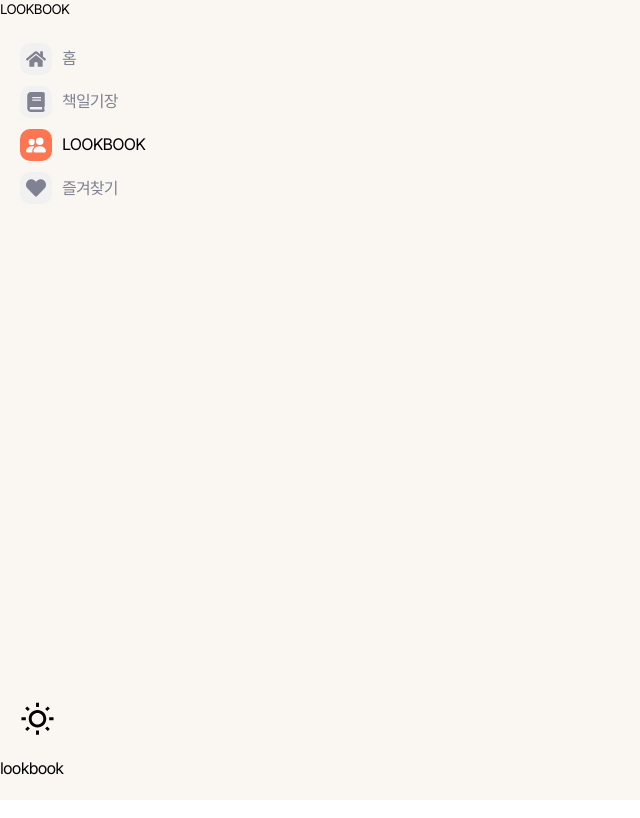
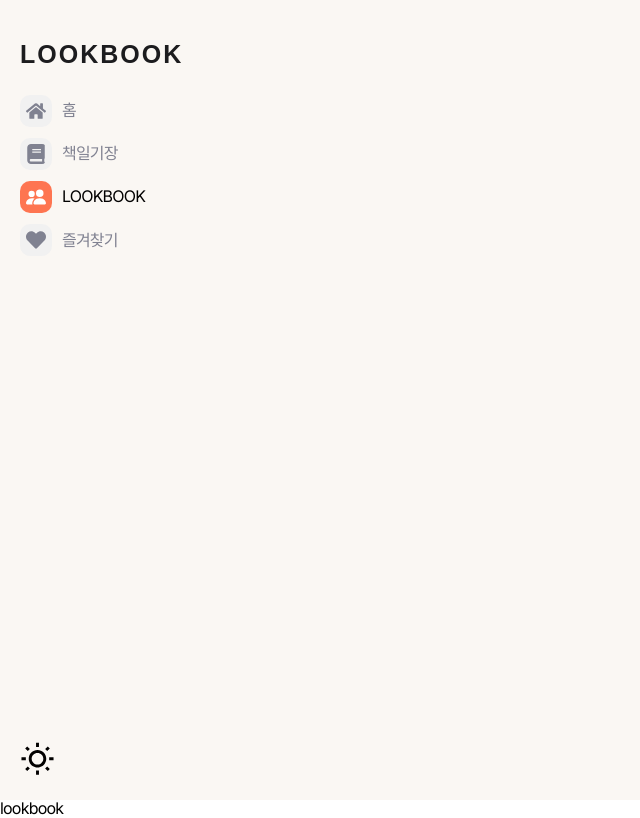
Before and after one commit to doheek2/lookbook, a React (Create React App) app: page /lookbook in a window 1280 px wide. Shown: the whole page, without its empty margins (0-640 px from the left). Built offline with nearby package versions, Linux system fonts and the light colour scheme; no server answers; a web font is replaced by a local one.

Commit message:
style: sideBarContainer z-index 추가

```diff
--- a/src/components/Menu/menu.module.scss
+++ b/src/components/Menu/menu.module.scss
@@ -1,4 +1,5 @@
 @use '/src/styles/constants/colors';
+@use '/src/styles/constants/levels';
 
 .menuContainer {
   margin-left: 20px;
@@ -40,7 +41,7 @@
 }
 
 @media screen and (max-width: 625px) {
-  .name {
+  .logo {
     display: none;
   }
 
@@ -56,15 +57,17 @@
 @media screen and (min-width: 625px) {
   .sideBarContainer {
     position: relative;
-    width: 15vw;
-    min-width: 250px;
-    min-height: 95vh;
+    z-index: levels.$NAV_BAR;
+    width: 250px;
+    height: 100vh;
+    background-color: colors.$BACKGROUND;
 
-    .name {
+    .logo {
       margin: 40px 0 0 20px;
       font-family: Montserrat, sans-serif;
       font-size: 25px;
       font-weight: 600;
+      color: colors.$BLACK;
       letter-spacing: 2px;
     }
 
```
